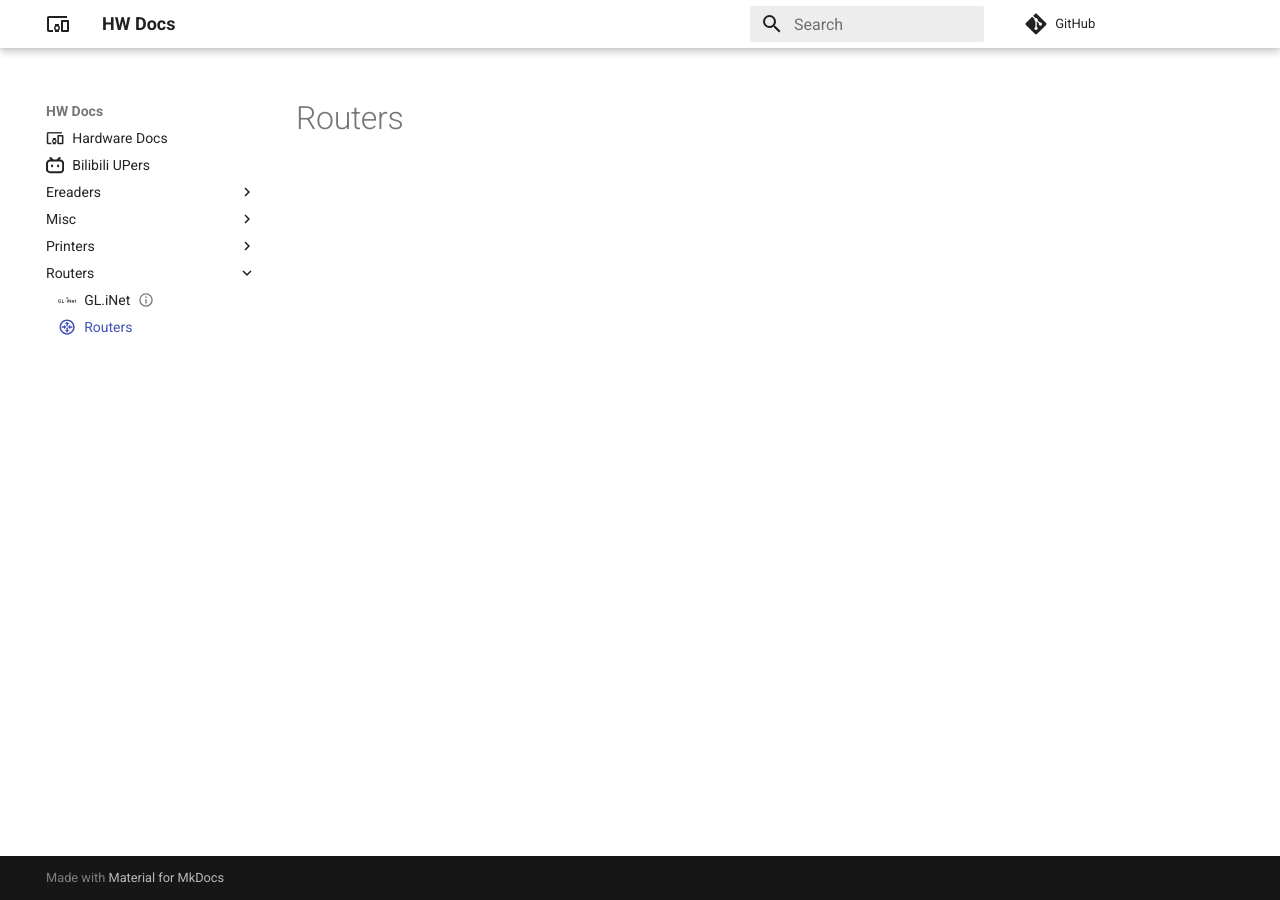
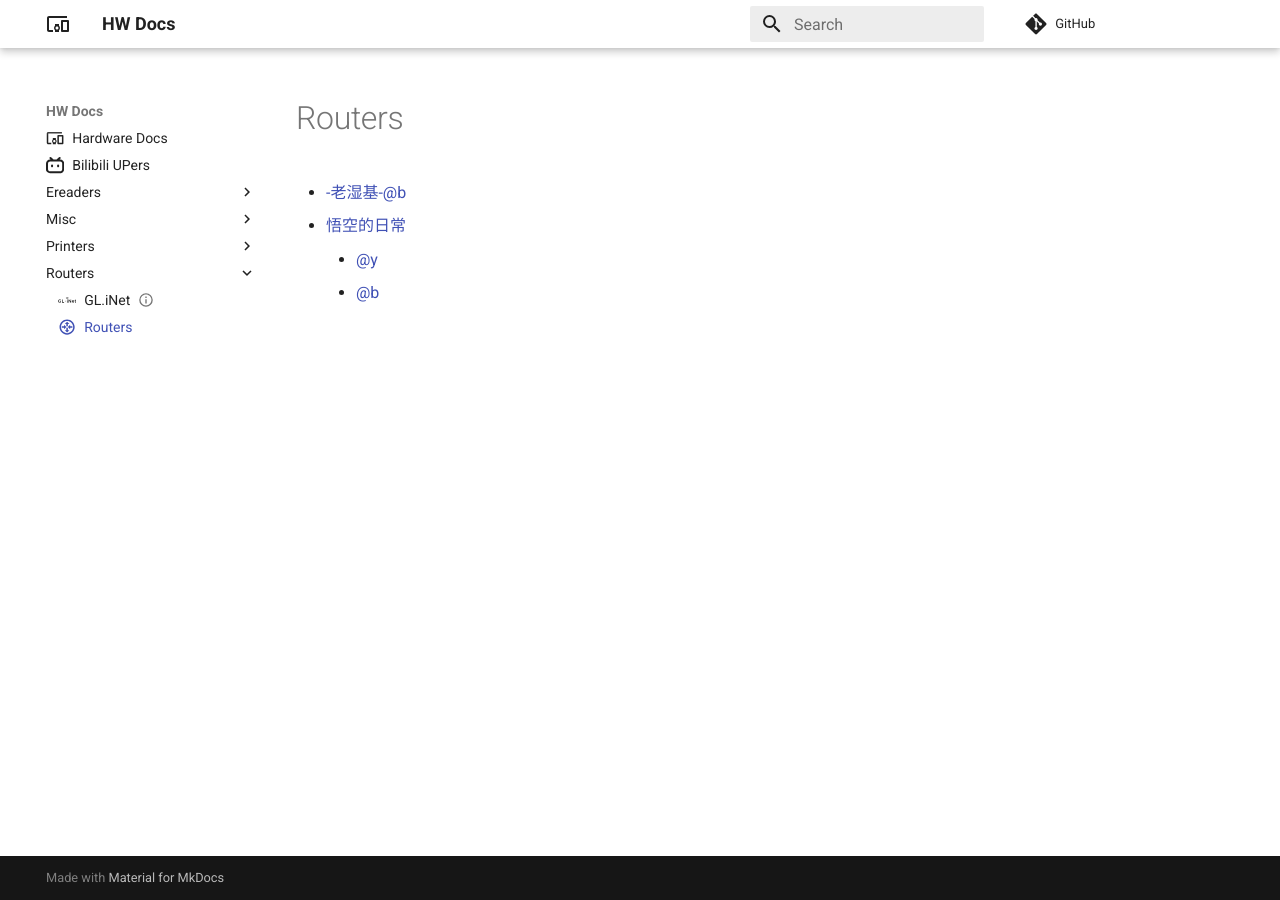
Before and after one commit to abotw/docs-hw, an MkDocs documentation site: the page built from docs/routers/routers.md, in a window 1280 px wide. Built offline with MkDocs 1.6.1 and Material for MkDocs 9.7.7, drawn with Linux system fonts in a browser that asks for light colours; comment, search, counter and statistics services are not loaded.

Commit message:
[+] routers

```diff
--- a/docs/routers/routers.md
+++ b/docs/routers/routers.md
@@ -2,3 +2,8 @@
 title: Routers
 icon: material/router
 ---
+
+-   [-老湿基-@b](https://space.bilibili.com/45879248)
+-   [悟空的日常](https://wklife.netlify.app)
+    -   [@y](https://www.youtube.com/@wukongdaily)
+    -   [@b](https://space.bilibili.com/250915741)
```
